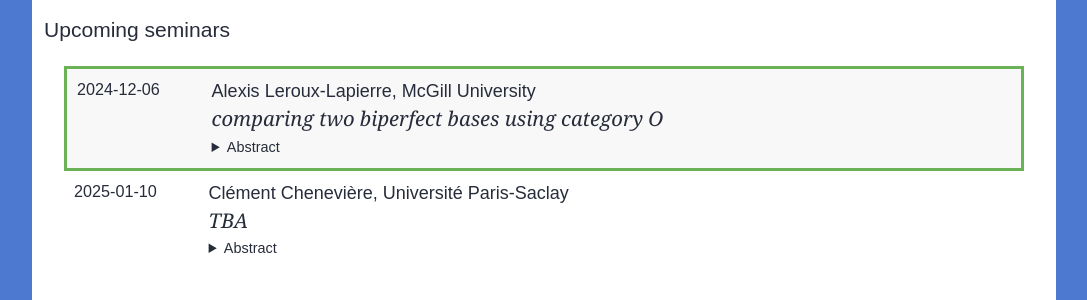
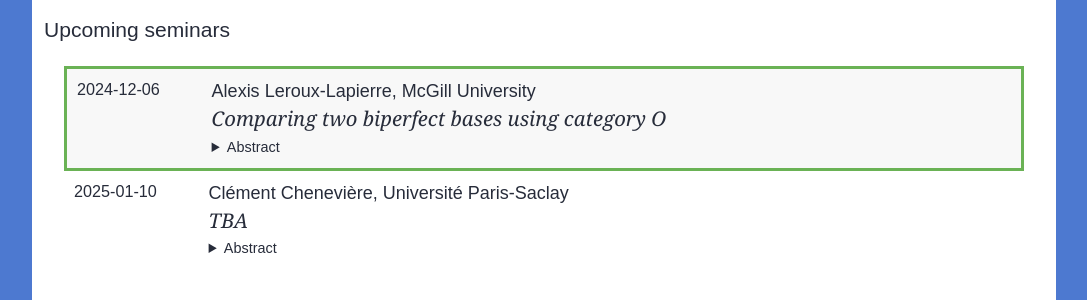
Before and after one commit to lacim-uqam/lacim-uqam.github.io, a Jekyll site: the page built from en/seminar.md, in a window 1280 px wide and 900 px high, scrolled down 637 px. Shown: the part 156-456 px from the top of the window, without its empty margins (96-1183 px from the left). Built offline with Jekyll 4.4.1, drawn with Linux system fonts in a browser that asks for light colours; formulas are drawn with MathJax 3; our own code applies the rules of GitHub Pages for plain Markdown files.

```diff
--- a/_data/lacim-seminar.yml
+++ b/_data/lacim-seminar.yml
@@ -9,7 +9,7 @@
 - speaker: Alexis Leroux-Lapierre
   affiliation: McGill University
   title: >
-    comparing two biperfect bases using category O
+    Comparing two biperfect bases using category O
   date: 2024-12-06
   abstract: >
     The apparently elementary question of writing down perfect bases for the
```
